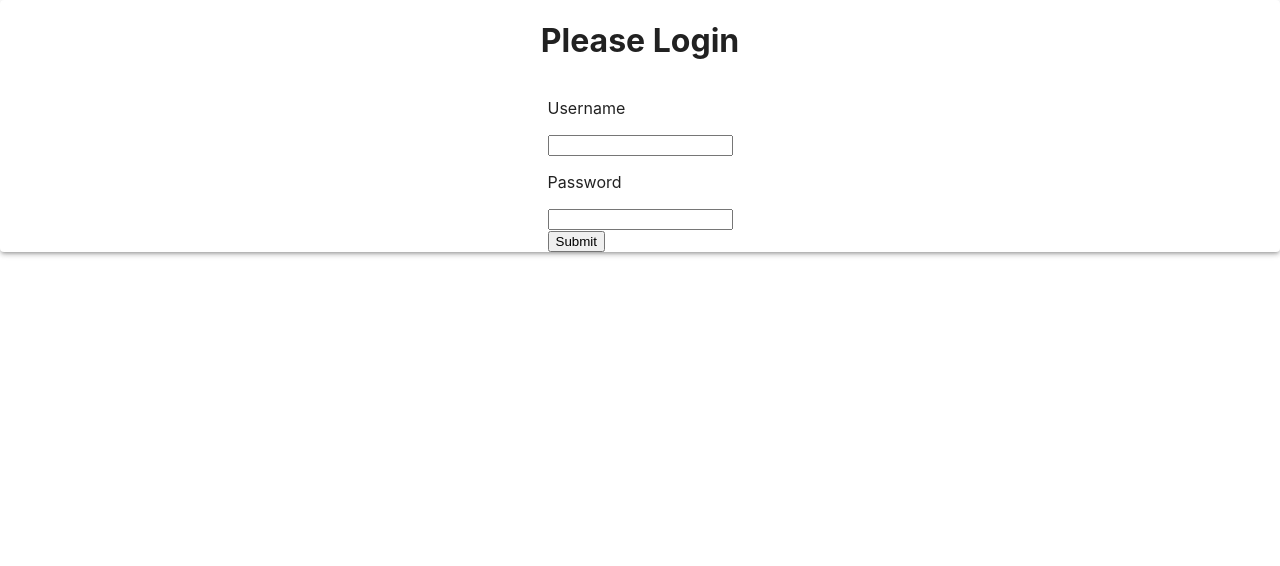
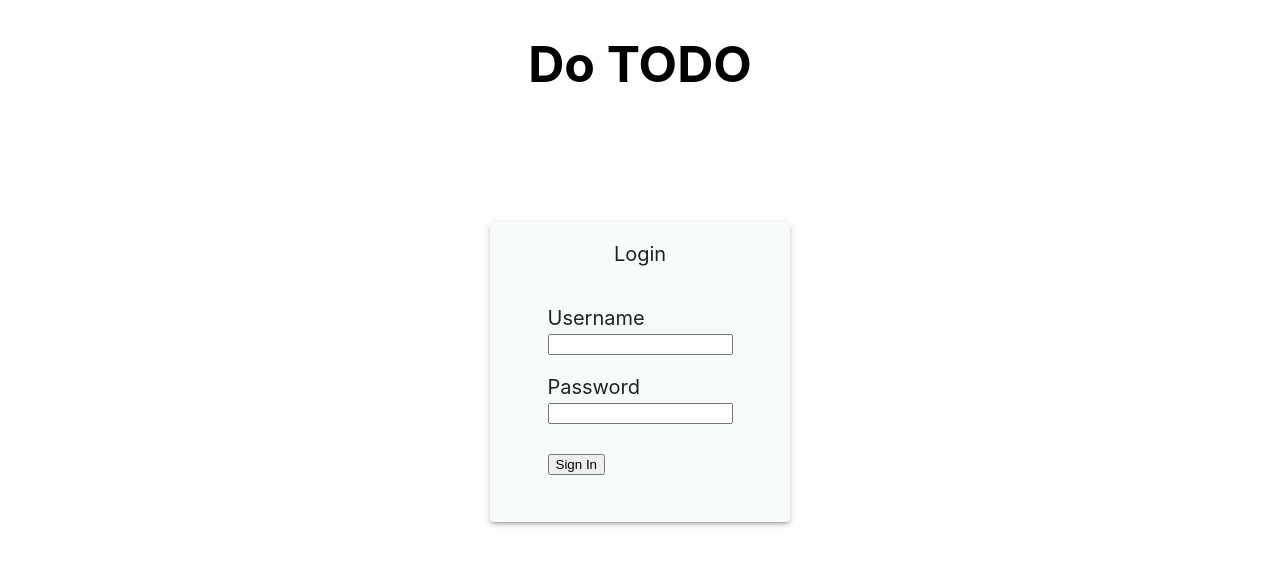
Before and after one commit to Vikas-Open-Source/DoTODO, a React (Create React App) app in the folder code/ui/: page / in a window 1280 px wide. Shown: the top 566 px of the page. Built offline with nearby package versions, Linux system fonts and the light colour scheme.

Commit message:
Added basic css

```diff
--- a/code/ui/src/components/Login/Login.css
+++ b/code/ui/src/components/Login/Login.css
@@ -2,4 +2,23 @@
     display: flex;
     flex-direction: column;
     align-items: center;
+    justify-content: center;
+    width: 300px;
+    margin: auto;
+    font-size: 20px;
+    margin-top: 10%;
 }
+
+.login {
+    display: flex;
+    flex-direction: column;
+    align-items: center;
+    width: 250px;
+    height: 300px;
+    margin: auto;
+}
+
+.login-main {
+    height:100%;
+    min-height:100%;
+}
--- a/code/ui/src/components/Login/Login.js
+++ b/code/ui/src/components/Login/Login.js
@@ -34,24 +34,27 @@ export default function Login({ setToken }) {
     }
 
     return (
-        <Paper elevation={3}>
-            <div className='login-wrapper'>
-                <h1>Please Login</h1>
+        <div className='login-main'>
+            <h1 style={{textAlign: 'center', fontSize : 50}}>Do TODO</h1>
+            <Paper elevation={3} className='login-wrapper' style={{backgroundColor: '#f7fcf9'}}>
+                <div className='login'>
+                    <p style={{textAlign: 'center'}}>Login</p>
                     <form onSubmit={handleSubmit}>
                         <label>
-                        <p>Username</p>
+                            <p style={{marginBottom : 0}}>Username</p>
                             <input type="text" onChange={event => setUsername(event.target.value)} />
                         </label>
                         <label>
-                        <p>Password</p>
+                            <p style={{marginBottom : 0}}>Password</p>
                             <input type="password" onChange={event => setPassword(event.target.value)} />
                         </label>
                         <div>
-                        <button type='submit'>Submit</button>
+                            <button type='submit' style={{marginTop : 30}}>Sign In</button>
                         </div>
                     </form>
                 </div>
             </Paper>
+        </div>
     )
 }
 
```
Lines whose indentation alone changed are shown as unchanged.
